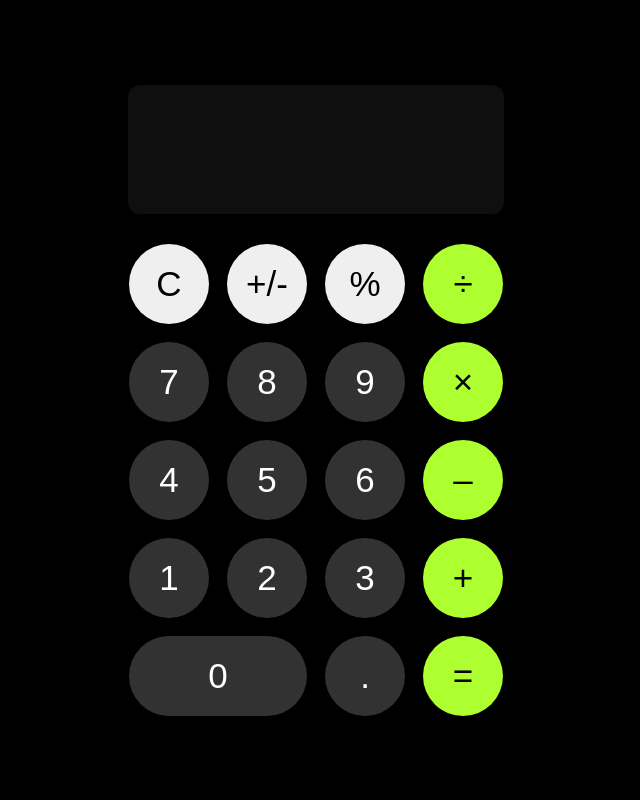
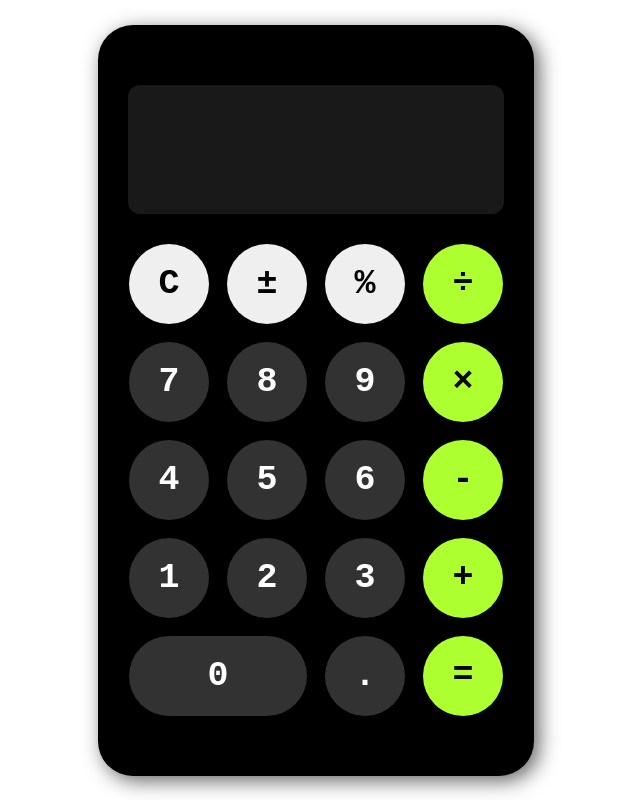
Before and after one commit to afnsami/calculator, a plain HTML site: page index.html in a window 1280 px wide. Shown: the whole page, without its empty margins (324-964 px from the left). Drawn offline with Linux system fonts and the light colour scheme.

Commit message:
feat: new user interface

```diff
--- a/index.html
+++ b/index.html
@@ -17,7 +17,7 @@
 
         <div class="buttonContainer">
             <button type="button" id="clear" value="">C</button>
-            <button type="button" id="reverse" value="">+/-</button>
+            <button type="button" id="reverse" value="">±</button>
             <button type="button" id="modulus" value="">%</button>
             <button type="button" id="divide" class="operator" value="">÷</button>
 
@@ -29,7 +29,7 @@
             <button type="button" class="digit" value="">4</button>
             <button type="button" class="digit" value="">5</button>
             <button type="button" class="digit" value="">6</button>
-            <button type="button" id="minus" class="operator" value="">–</button>
+            <button type="button" id="minus" class="operator" value="">-</button>
 
             <button type="button" class="digit" value="">1</button>
             <button type="button" class="digit" value="">2</button>
--- a/main.js
+++ b/main.js
@@ -13,8 +13,7 @@ let nextValue;
 let tempAns;
 let currentAns;
 
-//BUTTON CLICK COUNT
-let clickCount = 0;
+let clickCount = 0; //OPERATOR BUTTON CLICK COUNT
 
 //BUTTONS
 let clearButton = document.getElementById("clear");
@@ -36,6 +35,7 @@ numberButtons.forEach(function(button) {
 
     button.addEventListener("click", function(e) {
 
+        //OLD NUMBER CONTAINER
         if (valueChange == false) {
 
             displayValue.textContent += e.target.textContent;
@@ -43,9 +43,10 @@ numberButtons.forEach(function(button) {
             previousValue = parseFloat(tempValue);
 
             //DEBUG
-            console.log("Previous Value: " + previousValue);
+            console.log("P Value: " + previousValue);
             console.log("Next Value: " + nextValue);
 
+        //NEW NUMBER CONTAINER
         } else if (valueChange == true) {
 
             tempValue2 += e.target.textContent;
@@ -53,7 +54,7 @@ numberButtons.forEach(function(button) {
             displayValue.textContent += e.target.textContent;
 
             //DEBUG
-            console.log("Previous Value: " + previousValue);
+            console.log("P Value: " + previousValue);
             console.log("Next Value: " + nextValue);
         }
     });
@@ -71,7 +72,7 @@ clearButton.addEventListener("click", function(e) {
     previousValue = 0;
     clickCount = 0;
 
-    console.log("Previous Value: " + previousValue);
+    console.log("Pr Value: " + previousValue);
     console.log("Next Value: " + nextValue);
 });
 
@@ -80,8 +81,6 @@ reverseSignButton.addEventListener("click", function(e) {
     displayValue.textContent = displayValue.textContent * -1;
     previousValue = previousValue * -1;
 });
-
-
 
 // (+) BUTTON
 plusButton.addEventListener("click", function(e) {
@@ -97,8 +96,9 @@ plusButton.addEventListener("click", function(e) {
 
         previousValue = currentAns;
         tempValue2 = 0;
-        nextValue = 0;
     }
+
+    console.log(clickCount);
 });
 
 // (-) BUTTON
@@ -115,7 +115,6 @@ minusButton.addEventListener("click", function(e) {
 
         previousValue = currentAns;
         tempValue2 = 0;
-        nextValue = 0;
     }
 });
 
@@ -133,14 +132,11 @@ multiplyButton.addEventListener("click", function(e) {
 
         previousValue = currentAns;
         tempValue2 = 0;
-        nextValue = 0;
 
-        console.log("Click Count: " + clickCount);
-        console.log("Previous Value: " + previousValue);
-        console.log("Next Value: " + nextValue);
+        console.log("previOUS val: " + previousValue);
     }
 
-    console.log(operationSelect);
+    console.log(clickCount);
 });
 
 // (÷) BUTTON
@@ -160,7 +156,7 @@ divideButton.addEventListener("click", function(e) {
         nextValue = 0;
 
         console.log("Click Count: " + clickCount);
-        console.log("Previous Value: " + previousValue);
+        console.log("P Value: " + previousValue);
         console.log("Next Value: " + nextValue);
     }
 
@@ -184,17 +180,15 @@ modulusButton.addEventListener("click", function(e) {
         nextValue = 0;
 
         console.log("Click Count: " + clickCount);
-        console.log("Previous Value: " + previousValue);
+        console.log("P Value: " + previousValue);
         console.log("Next Value: " + nextValue);
     }
     console.log(operationSelect);
 });
 
-
-
 // (=) BUTTON
 equalButton.addEventListener("click", function(e) {
-
+    clickCount = 0;
     currentAns = operate(previousValue, operationSelect, nextValue);
     displayValue.textContent = currentAns;
 
@@ -202,8 +196,8 @@ equalButton.addEventListener("click", function(e) {
     tempValue2 = 0;
     nextValue = 0;
 
-    console.log("Answer: " + currentAns);
-    console.log("Previous Value: " + previousValue);
+    console.log("-----(Answer)-----> " + currentAns);
+    console.log("P Value: " + previousValue);
     console.log("Next Value: " + nextValue);
 });
 
--- a/styles.css
+++ b/styles.css
@@ -1,6 +1,6 @@
 * {
     box-sizing: border-box;
-    font-family: Arial, Helvetica, sans-serif;
+    font-family: 'Courier New', Courier, sans-serif;
     /*border: 1px solid gray;*/
 }
 html {
@@ -10,7 +10,18 @@ html {
     width: 100%;
     height: 100%;
 
-    background-color: rgb(0, 0, 0);
+    background-color: white;
+}
+body {
+    display: flex;
+
+    width: auto;
+    height: auto;
+    padding: 60px 30px;
+
+    border-radius: 35px;
+    background-color: black;
+    box-shadow: 5px 5px 20px rgb(100, 100, 100);
 }
 
 
@@ -42,30 +53,24 @@ html {
     align-items: center;
     justify-content: center;
 }
-
 button {
     width: 80px;
     height: 80px;
     border-radius: 100%;
     border: none;
-    transition: 0.1s;
+    transition: 0.3s;
     font-size: 35px;
+    font-weight: bold;
 }
-
 button[value="0"] {
     width: 178px;
     border-radius: 50px;
 }
-
 button:hover {
     background-color: grey;
-    transition: 1.1s;
+    transition: 0.3s;
 }
-
-.operator {
-    background-color: greenyellow;
-}
-.equal {
+.operator, .equal {
     background-color: greenyellow;
 }
 .digit {
@@ -83,8 +88,8 @@ button:hover {
 
     min-height: 129px;
     border-radius: 12px;
+    font-size: 90px;
 
-    font-size: 90px;
     color: white;
-    background-color: rgb(15, 15, 15);
+    background-color: rgb(25, 25, 25);
 }
```
